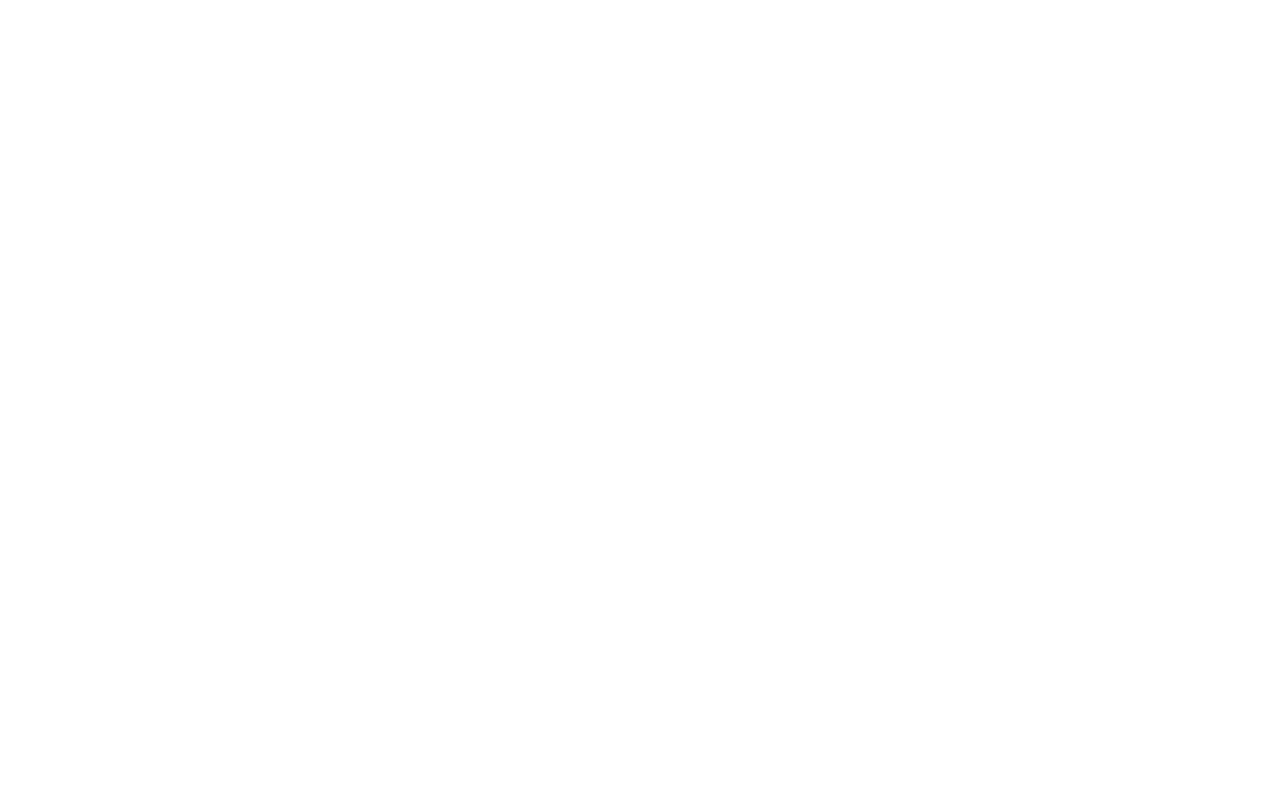
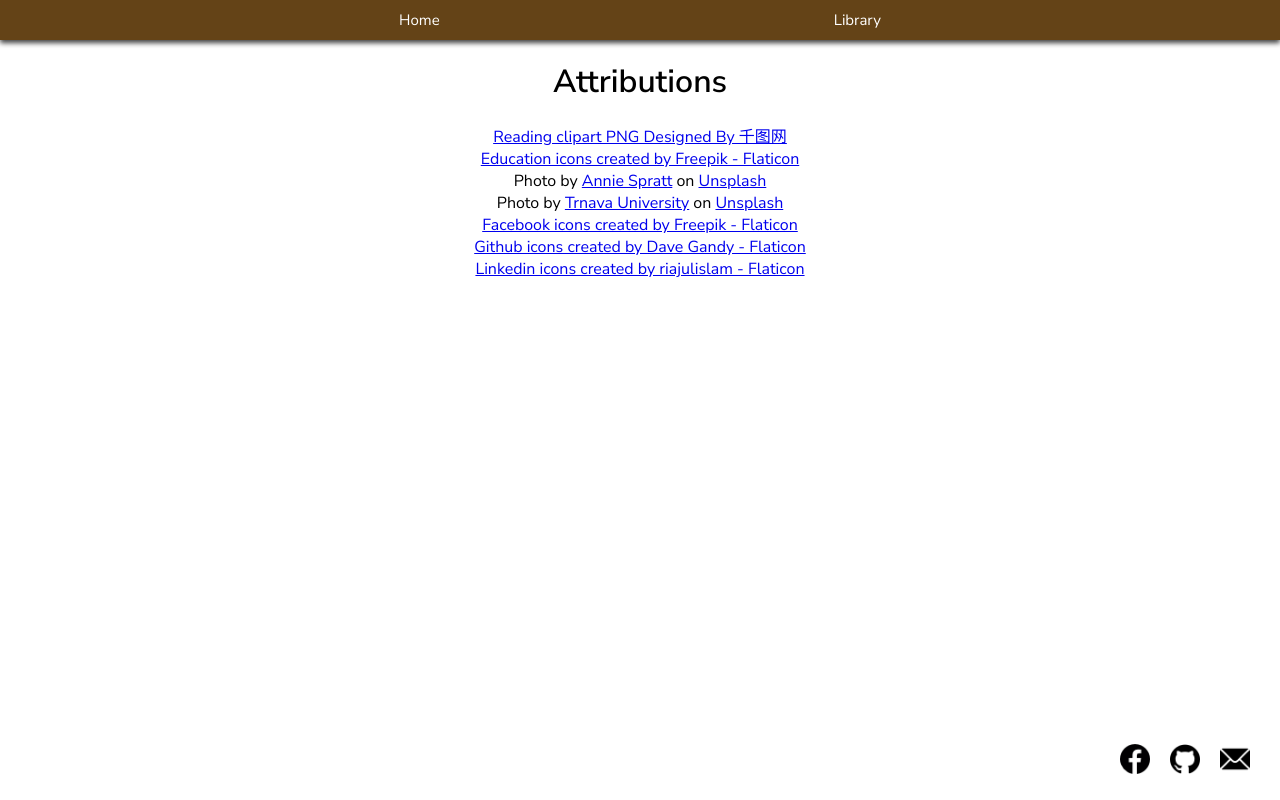
Before and after one commit to DZhivkovv/book-tracking-app, a React (Create React App) app in the folder frontend/: page /attributions in a window 1280 px wide. Before the commit this address had no page. Built offline with nearby package versions, Linux system fonts and the light colour scheme.

Commit message:
feat: Add attributions page

```diff
--- a/frontend/src/App.js
+++ b/frontend/src/App.js
@@ -5,6 +5,7 @@
 import Login from './pages/Login/Login.jsx';
 import Library from './pages/Library/Library.jsx';
 import AddBook from './pages/AddBook/AddBook.jsx';
+import Attributions from './pages/Attributions/Attributions.jsx';
 import './assets/styles/App.scss';
 
 export default function App() {
@@ -18,6 +19,7 @@
             <Route path='/login' element={<Login/>}/>
             <Route path='/library' element={<Library/>}/>
             <Route path='/add-book' element={<AddBook/>}/>
+            <Route path='/attributions' element={<Attributions/>}/>
           </Routes>
         </BrowserRouter>
     </div>
--- /dev/null
+++ b/frontend/src/assets/styles/attributions.scss
@@ -0,0 +1,14 @@
+.attributions-container{
+    height: 100%;
+
+    h1{
+        text-align: center;
+        padding-top: 20px;
+        padding-bottom: 20px;
+    }
+
+    .attribution-social-media-icons{
+        display: flex;
+        flex-flow: column;
+    }
+}
--- /dev/null
+++ b/frontend/src/pages/Attributions/Attributions.jsx
@@ -0,0 +1,36 @@
+import React from "react"
+import Navbar from "../../components/Navbar/Navbar"
+import Footer from "../../components/Footer/Footer"
+
+import '../../assets/styles/attributions.scss'
+
+export default function Attributions(){
+    return(
+        <div className="attributions-container">
+            <Navbar
+                paths={['Home', 'Library']} //Each element in this prop represents a link in the navbar for this particular page.
+            ></Navbar>
+            <h1>Attributions</h1>
+                <a href="https://pngtree.com/freepng/hand-drawn-girl-reading-book-elements_4050570.html?sol=downref&id=bef" target="_blank">
+                Reading clipart PNG Designed By 千图网</a> <br/>
+
+                <a href="https://www.flaticon.com/free-icons/education" title="education icons" target="_blank">Education icons created by Freepik - Flaticon</a><br/>
+
+                <p>
+                    Photo by <a href="https://unsplash.com/@anniespratt?utm_source=unsplash&utm_medium=referral&utm_content=creditCopyText" target="_blank">Annie Spratt</a> on <a href="https://unsplash.com/photos/gl7joOaABlI?utm_source=unsplash&utm_medium=referral&utm_content=creditCopyText" target="_blank">Unsplash</a>
+                </p>
+
+                <p>
+                    Photo by <a href="https://unsplash.com/@trnavskauni?utm_source=unsplash&utm_medium=referral&utm_content=creditCopyText" target="_blank">Trnava University</a> on <a href="https://unsplash.com/photos/BEEyeib-am8?utm_source=unsplash&utm_medium=referral&utm_content=creditCopyText" target="_blank">Unsplash</a>
+                </p>
+
+                <div className="attribution-social-media-icons">
+                    <a href="https://www.flaticon.com/free-icons/facebook" title="facebook icons" target="_blank">Facebook icons created by Freepik - Flaticon</a>
+                    <a href="https://www.flaticon.com/free-icons/github" title="github icons" target="_blank">Github icons created by Dave Gandy - Flaticon</a>
+                    <a href="https://www.flaticon.com/free-icons/linkedin" title="linkedin icons" target="_blank">Linkedin icons created by riajulislam - Flaticon</a>
+                </div>
+
+            <Footer/>
+        </div>
+    )
+}
```
